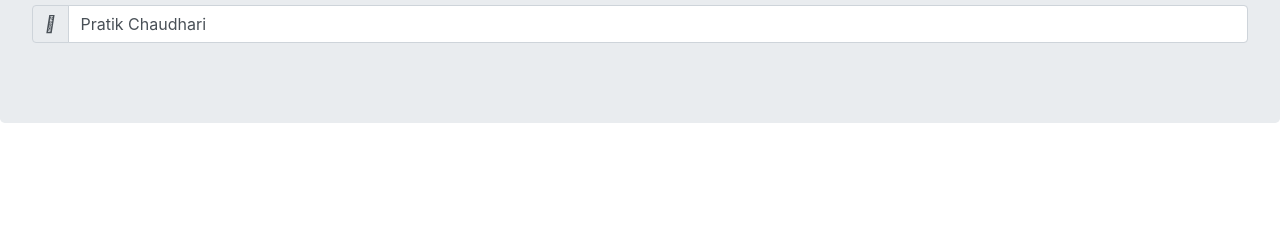
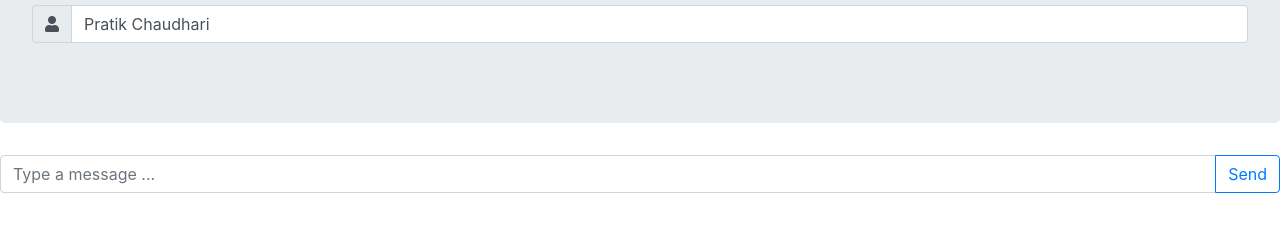
Before and after one commit to it3049c-fall22-henderson/chatting-application-pratxks, a website: page index.html in a window 1280 px wide. Shown: the part 134-366 px from the top of the page. Drawn offline with Linux system fonts and the light colour scheme.

Commit message:
finished footer code

```diff
--- a/index.html
+++ b/index.html
@@ -20,7 +20,7 @@
                 <div class="input-group mb-3">
                     <div class="input-group-prepend">
                       <span class="input-group-text">
-                        <i class="fa-solid fa-user"></i>
+                        <i class="fas fa-user"></i>
                       </span>
                     </div>
                     <input id="my-name-input" value="Pratik Chaudhari" type="text" class="form-control" placeholder="Name">
@@ -34,7 +34,16 @@
         </div>
 
         <footer>
-
+            <footer>
+                <div id="chatbar" class="input-group mb-3">
+                    <input type="text" id="my-message" class="form-control" placeholder="Type a message ...">
+                    <div class="input-group-append">
+                        <button class="btn btn-outline-primary" id="send-button" type="button">
+                            Send
+                        </button>
+                    </div>
+                </div>
+            </footer>
         </footer>
         <!-- Our own Scripts -->
         <script src="resources/js/index.js"></script>
```
